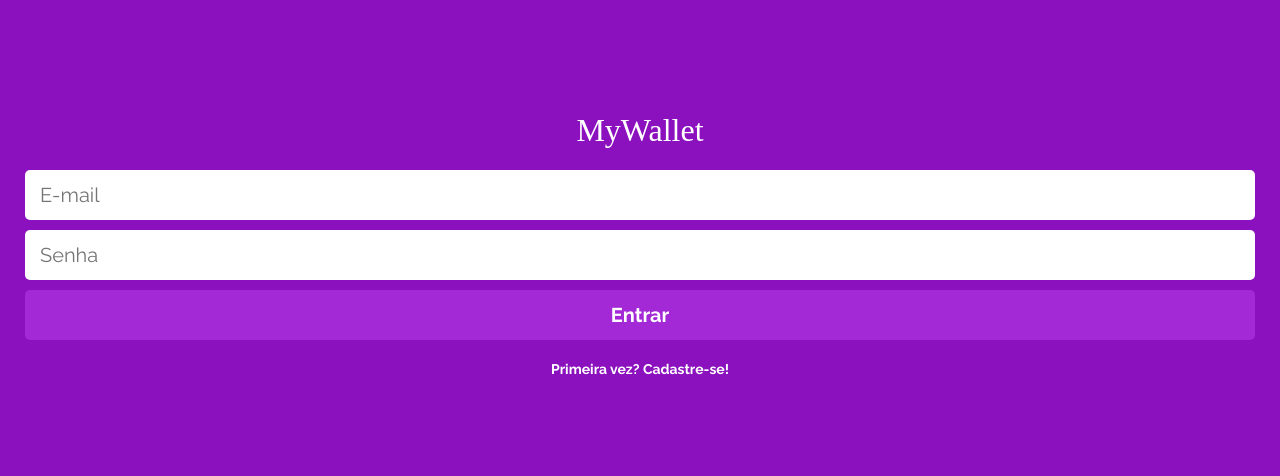
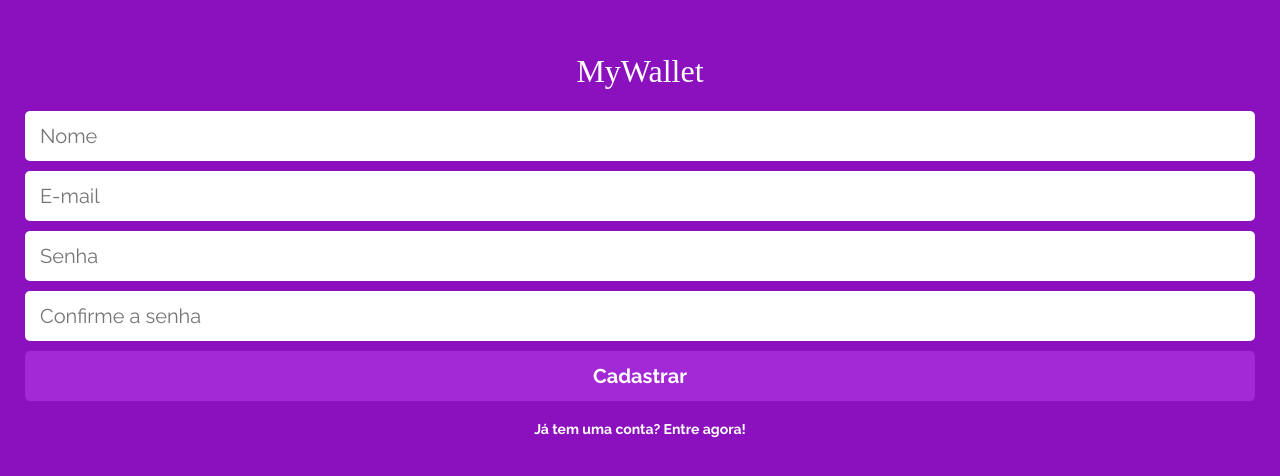
Before and after one commit to oliverdettenborn/front-end-my-wallet, a React (Create React App) app: page /sign-up in a window 1280 px wide. Shown: the part 166-642 px from the top of the page. Built offline with nearby package versions, Linux system fonts and the light colour scheme; a web font is replaced by a local one.

Commit message:
adding front-end sign-up without connection back

```diff
--- a/package.json
+++ b/package.json
@@ -8,6 +8,7 @@
     "@testing-library/user-event": "^12.1.10",
     "axios": "^0.21.0",
     "dotenv-safe": "^8.2.0",
+    "joi": "^17.3.0",
     "react": "^17.0.1",
     "react-dom": "^17.0.1",
     "react-router-dom": "^5.2.0",
--- a/src/App.js
+++ b/src/App.js
@@ -7,8 +7,8 @@ import {
 
 import { UserProvider } from './context/UserContext';
 import SignIn from "./pages/sign-in";
+import SignUp from "./pages/sign-up";
 import GlobalStyle from './assets/GlobalStyle';
-
 
 function App() {
   return (
@@ -16,8 +16,8 @@ function App() {
       <BrowserRouter>
         <GlobalStyle />
         <Switch>
-          {/* <Route path='/' exact component={} />
-          <Route path='/sign-up' component={} /> */}
+          {/* <Route path='/' exact component={} /> */}
+          <Route path='/sign-up' component={SignUp} />
           <Route path='/' component={SignIn} />
           {/* <Route path='/entry' component={} />
           <Route path='/outgoing' component={} /> */}
--- a/src/pages/sign-in/index.js
+++ b/src/pages/sign-in/index.js
@@ -2,13 +2,12 @@ import React, { useState, useContext } from 'react';
 import { useHistory, Link } from 'react-router-dom';
 import styled from 'styled-components';
 import stripHtml from "string-strip-html";
-import axios from 'axios'
-;
+import axios from 'axios';
+
 import UserContext from '../../context/UserContext';
 import Title from '../../components/Title';
 import Input from '../../components/Input';
 import Button from '../../components/Button';
-
 
 export default function SignIn() {
   const { user, setUser } = useContext(UserContext)
@@ -27,7 +26,7 @@ export default function SignIn() {
       senha: stripHtml(password).result
     }
     axios
-      .post(`http://localhost:5000/api/users/sign-in`, data)
+      .post(`${process.env.API_URL}/api/users/sign-in`, data)
       .then(response => {
         console.log(response)
       })
--- /dev/null
+++ b/src/pages/sign-up/FormSignUp.js
@@ -0,0 +1,74 @@
+import React from 'react';
+import styled from 'styled-components';
+
+import Input from '../../components/Input';
+import Button from '../../components/Button';
+
+export default function FormSignUp(props) {
+  const {
+    name,
+    setName,
+    email,
+    setEmail,
+    password,
+    setpassword,
+    confirmPassword,
+    setconfirmPassword,
+    error,
+    handleSignUp
+  } = props;
+
+  return (
+    <Form onSubmit={handleSignUp}>
+        <Input
+          type='text'
+          placeholder='Nome'
+          value={name}
+          onChange={(e) => setName(e.target.value)}
+        />
+        <Input
+          type='email'
+          placeholder='E-mail'
+          value={email}
+          onChange={(e) => setEmail(e.target.value)}
+        />
+        <Input
+          type='password'
+          placeholder='Senha'
+          value={password}
+          onChange={(e) => setpassword(e.target.value)}
+        />
+        <Input
+          type='password'
+          placeholder='Confirme a senha'
+          value={confirmPassword}
+          onChange={(e) => setconfirmPassword(e.target.value)}
+        />
+        <Button
+          width='100%'
+          height='50px'
+          type='submit'
+        >
+          Cadastrar
+        </Button>
+        {error && <Error>{error}</Error>}
+      </Form>
+  )
+};
+
+const Error = styled.span`
+  text-align: center;
+  margin-top: 10px;
+  margin-bottom: 10px;
+  font-family: 'Raleway', sans-serif;
+  font-style: italic;
+  font-size: 14px;
+  line-height: 16px;
+  color: red;
+`;
+
+const Form = styled.form`
+  display: flex;
+  flex-direction: column;
+  justify-content: space-evenly;
+`;
--- /dev/null
+++ b/src/pages/sign-up/index.js
@@ -0,0 +1,106 @@
+import React, { useState, useContext } from 'react';
+import { useHistory, Link } from 'react-router-dom';
+import styled from 'styled-components';
+import stripHtml from "string-strip-html";
+import joi from 'joi';
+import axios from 'axios';
+
+import UserContext from '../../context/UserContext';
+import Title from '../../components/Title';
+import FormSignUp from './FormSignUp';
+
+export default function SignUp() {
+  const { user } = useContext(UserContext);
+  const [ name, setName ] = useState("");
+  const [ email, setEmail ] = useState("");
+  const [ password, setpassword ] = useState("");
+  const [ confirmPassword, setconfirmPassword ] = useState("");
+  const [ error, setError ] = useState(null)
+
+  const history = useHistory();
+
+  if(user && user.token){
+    return history.push('/');
+  }
+
+  function handleSignUp(e){
+    e.preventDefault();
+
+    const data = {
+      name: stripHtml(name).result,
+      email: stripHtml(email).result,
+      password: stripHtml(password).result,
+      confirmPassword: stripHtml(confirmPassword).result
+    }
+
+    const schema = joi.object({
+      name: joi.string().pattern(/^[\w]+$/).required(),
+      email: joi.string().required(),
+      password: joi.string().alphanum().min(6).max(16).required(),
+      confirmPassword: joi.ref('password')
+    })
+
+    const { error } = schema.validate(data);
+    if(error){
+      const placeError = error.details.map(e => e.path).join(",");
+      console.log(placeError,typeof(placeError))
+      return setError(
+        (placeError === 'password')
+          ? 'Sua senha precisa ter entre 6 e 10 caracteres e ser composta de letras e números'
+          : (placeError === 'confirmPassword')
+            ? 'Confirmação de senha precisa ser igual a senha'
+            : 'O seu nome deve ser composto apenas de letras'
+      );
+    }
+
+    axios
+      .post(`${process.env.API_URL}/api/users/sign-up`, data)
+      .then(response => {
+        console.log(response)
+      })
+      .catch(err => {
+        console.log(err)
+      })
+  }
+
+  return (
+    <Container>
+      <Title />
+      <FormSignUp
+        name={name}
+        setName={setName}
+        email={email}
+        setEmail={setEmail}
+        password={password}
+        setpassword={setpassword}
+        confirmPassword={confirmPassword}
+        setconfirmPassword={setconfirmPassword}
+        error={error}
+        handleSignUp={handleSignUp}
+      />
+      <Link to='/sign-in'>
+        <Span>Já tem uma conta? Entre agora!</Span>
+      </Link>
+    </Container>
+  )
+}
+
+const Container = styled.div`
+  width: 100vw;
+  height: 100vh;
+  padding: 0 25px;
+  display: flex;
+  flex-direction: column;
+  justify-content: center;
+`;
+
+const Span = styled.p`
+  text-align: center;
+  margin-top: 20px;
+  font-family: 'Raleway', sans-serif;
+  font-style: normal;
+  font-weight: bold;
+  font-size: 14px;
+  line-height: 16px;
+  color: #FFFFFF;
+`;
```
Also changed, not shown: 1 other file (tests, documents, lock files or other folders).
